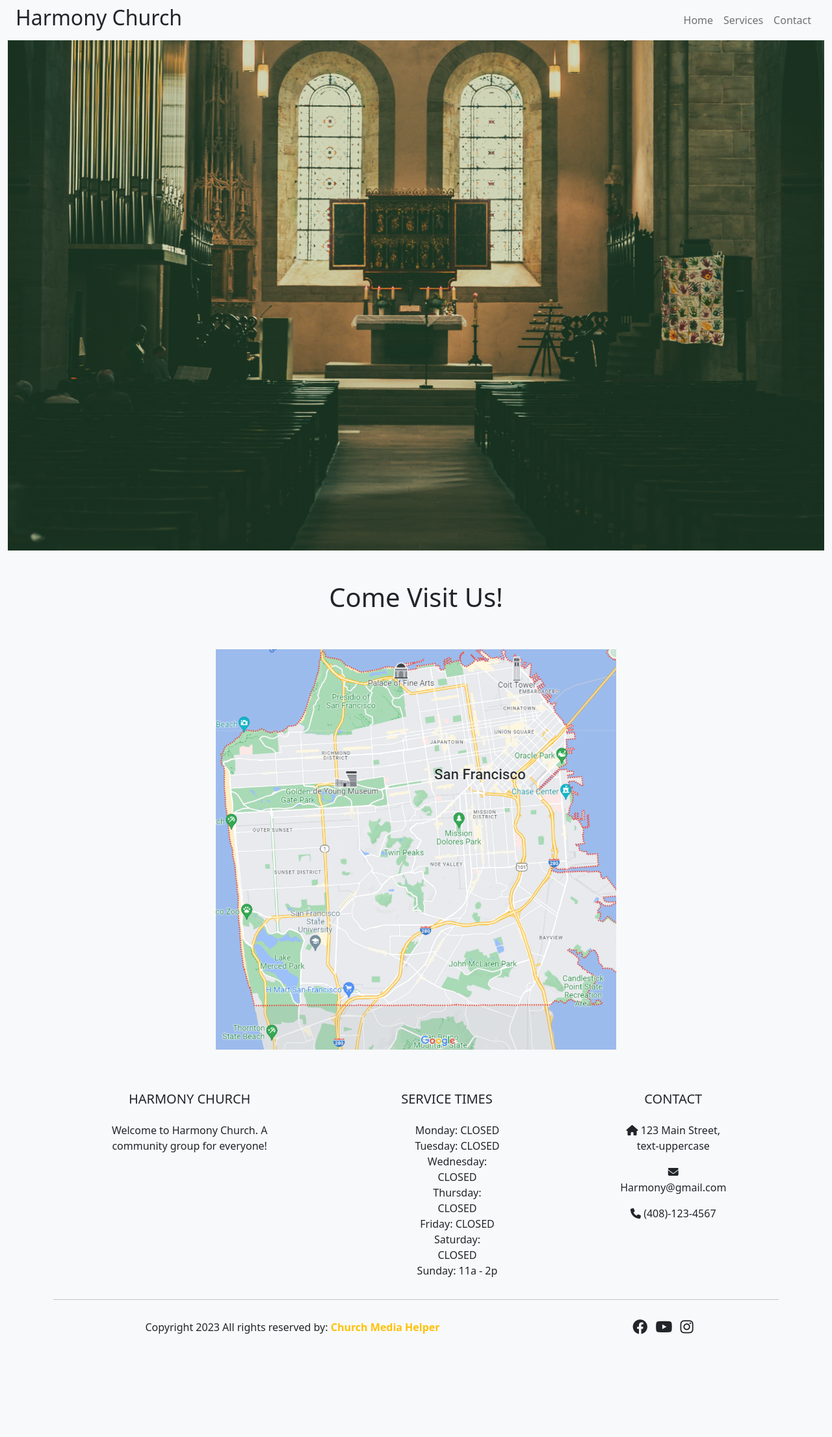
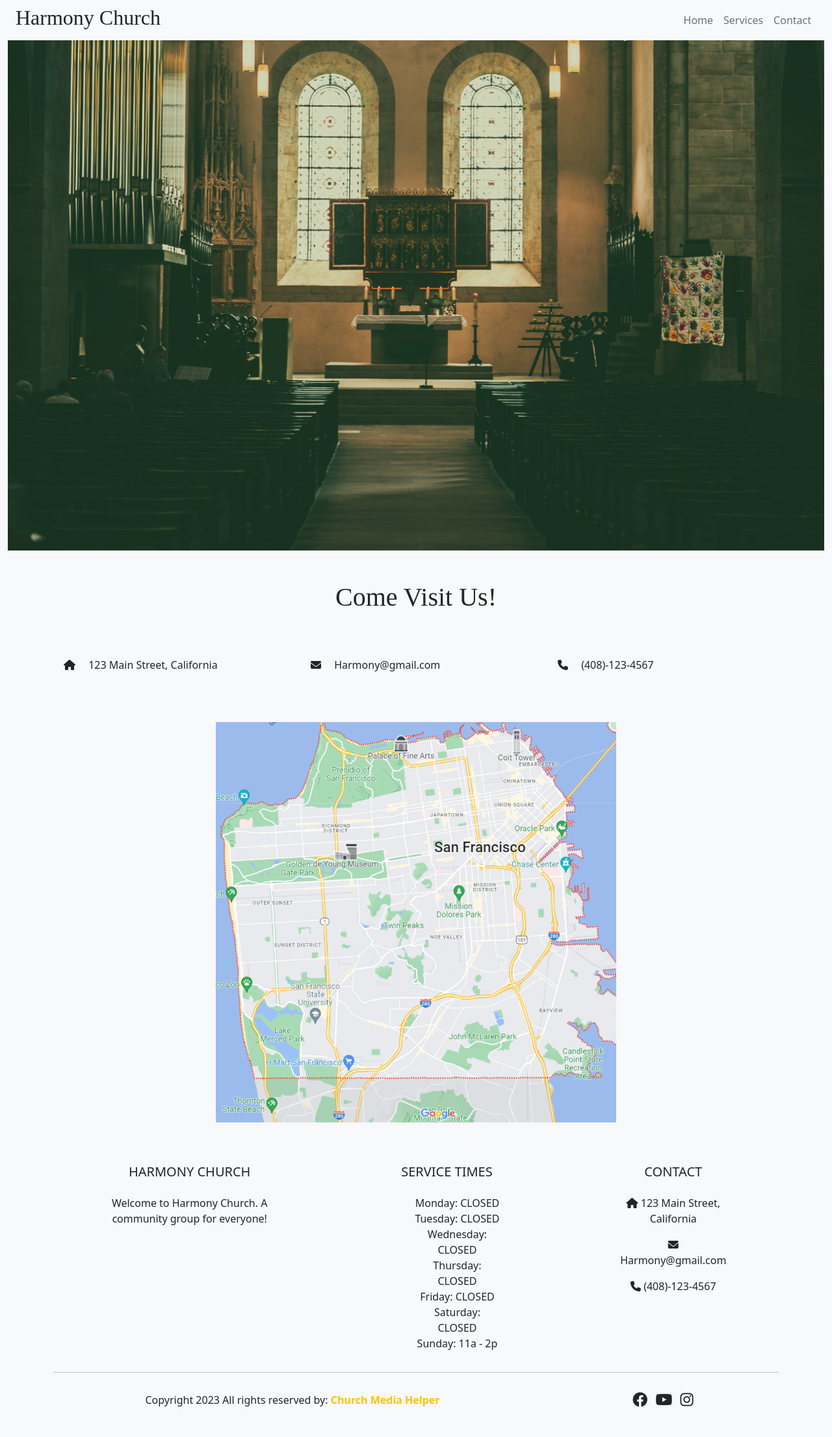
Before and after one commit to Lrod05/church_wireframe, a Flask app: page /contact in a window 1280 px wide. Shown: the whole page at 65% size. Before the commit the page ends 2053 px from the top, so only its background shows below. Run offline with Flask 2, Linux system fonts and the light colour scheme; some libraries are stand-ins or nearby versions.

Commit message:
Changed style of text

```diff
--- a/flask_app/static/css/style.css
+++ b/flask_app/static/css/style.css
@@ -1,4 +1,8 @@
-img {
-    height: 900px;
-    width: 100%;
+.h2, .h1 {
+    font-family: "Times New Roman", Arial;
 }
+
+
+h3 {
+    font-family: "Times New Roman", Arial;
+}
--- a/flask_app/templates/contact.html
+++ b/flask_app/templates/contact.html
@@ -7,13 +7,7 @@
     <link href="https://cdn.jsdelivr.net/npm/bootstrap@5.2.3/dist/css/bootstrap.min.css" rel="stylesheet">
     <link rel="stylesheet" href="https://cdnjs.cloudflare.com/ajax/libs/font-awesome/6.3.0/css/all.min.css">
     <link rel="stylesheet" href="{{ url_for('static', filename='css/style.css') }}">
-    <style>
-        #map {
-            height:500px;
-            width: 100%;
-        }
-    </style>
-    <title>Services</title>
+    <title>Contact</title>
 </head>
 <body>
     <div class="container-fluid bg-light">
@@ -53,15 +47,40 @@
         </div>
         <!-- End Heading -->
 
+        <!-- Contact Info -->
+        <div class="container pb-5">
+            <div class="row">
+                <div class="col-sm-4">
+                    <p>
+                        <i class="fas fa-home m-3"></i>    123 Main Street, California
+                    </p>
+                </div>
+                <div class="col-sm-4">
+                    <p>
+                        <i class="fas fa-envelope m-3"></i>    Harmony@gmail.com
+                    </p>
+                </div>
+                <div class="col-sm-4">
+                    <p>
+                        <i class="fas fa-phone m-3"></i>    (408)-123-4567
+                    </p>
+                </div>
+            </div>
+        </div>
+        <!-- End -->
 
+
+
+        <!-- Map Pic -->
         <div class="container-fluid d-flex justify-content-center">
         <img src="{{ url_for('static', filename='images/address map.png') }}" alt="church map" style="width:50%; height: 50%">
         </div>
+        <!-- End -->
 
 
 
 
-            <!-- Footer -->
+        <!-- Footer -->
         <footer class="bg-light text-body pt-5 pb-4">
 
             <div class="container text-center text-md-left">
@@ -110,7 +129,7 @@
                     <div class="col-md-3 col-lg-2 col-xl-2 mx-auto mt-3">
                         <h5 class="text-uppercase mb-4 font-weight-bold text-dark">Contact</h5>
                         <p>
-                            <i class="fas fa-home mr-3"></i>    123 Main Street, text-uppercase
+                            <i class="fas fa-home mr-3"></i>    123 Main Street, California
                         </p>
                         <p>
                             <i class="fas fa-envelope mr-3"></i>    Harmony@gmail.com
--- a/flask_app/templates/index.html
+++ b/flask_app/templates/index.html
@@ -75,17 +75,17 @@
                     <p>Lorem ipsum dolor sit amet consectetur adipisicing elit. Suscipit, tempora delectus! In rem dignissimos ullam, placeat, odit eum sequi dolores temporibus amet laudantium delectus, illum vero blanditiis magnam ducimus laboriosam.</p>
                     <div class="container mt-5">
                         <div class="row">
-                            <div class="col-sm-4 text-black">
+                            <div class="col-sm-4 text-black mb-4">
                                 <h3>ABOUT OUR CHURCH</h3>
                                 <p>Lorem ipsum dolor sit amet consectetur adipisicing elit. Dolore eius pariatur repellat tempore, ullam nulla id. Earum facere totam voluptatem cumque, rerum molestias deleniti quidem quibusdam blanditiis accusamus laboriosam error.</p>
                                 <img src="{{ url_for('static', filename='images/about church.png') }}" alt="church" class="img-fluid">
                             </div>
-                            <div class="col-sm-4 text-black">
+                            <div class="col-sm-4 text-black mb-4">
                                 <h3>TEENAGE MINISTRIES</h3>
                                 <p>Lorem ipsum dolor sit amet consectetur adipisicing elit. Dolore eius pariatur repellat tempore, ullam nulla id. Earum facere totam voluptatem cumque, rerum molestias deleniti quidem quibusdam blanditiis accusamus laboriosam error.</p>
                                 <img src="{{ url_for('static', filename='images/young ministries.png') }}" alt="kids" class="img-fluid">
                             </div>
-                            <div class="col-sm-4 text-black">
+                            <div class="col-sm-4 text-black mb-4">
                                 <h3>ADULT MINISTRIES</h3>
                                 <p>Lorem ipsum dolor sit amet consectetur adipisicing elit. Dolore eius pariatur repellat tempore, ullam nulla id. Earum facere totam voluptatem cumque, rerum molestias deleniti quidem quibusdam blanditiis accusamus laboriosam error.</p>
                                 <img src="{{ url_for('static', filename='images/adult church.png') }}" alt="adults" class="img-fluid">
```
